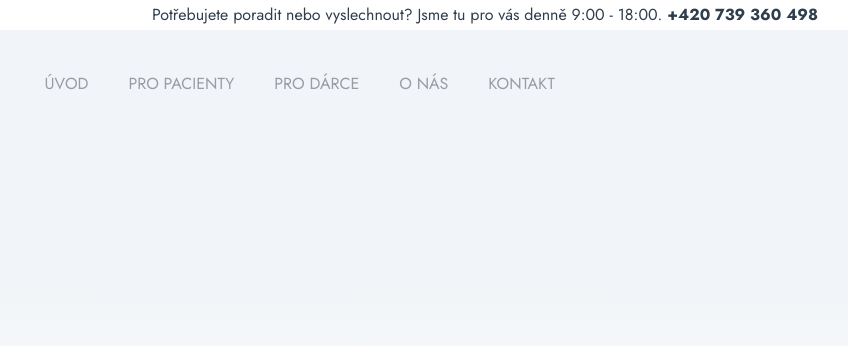
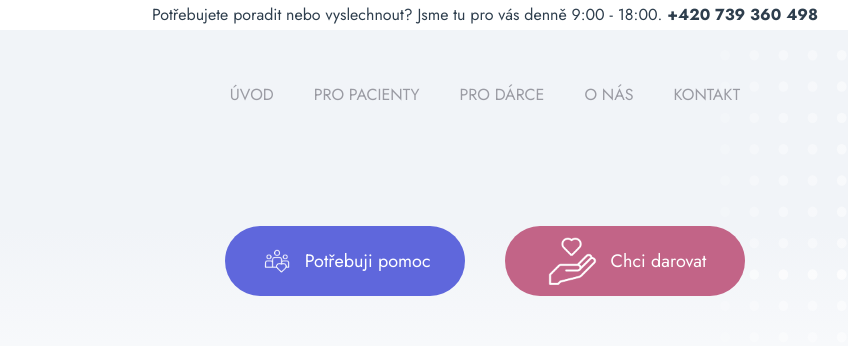
Before and after one commit to charouzic/usmevnejenprokrystofa, a website built with Parcel: page index.html in a window 1280 px wide. Shown: the full height of the page, 155-1003 px from the left. Built offline with nearby package versions, Linux system fonts and the light colour scheme.

Commit message:
Add buttons

```diff
--- a/global.css
+++ b/global.css
@@ -3,6 +3,10 @@
     margin: 0;
     line-height: normal;
     font-family: 'Jost', sans-serif;
+  }
+
+  a {
+    text-decoration: none; /* Remove underline */
   }
 
   :root {
--- a/index.css
+++ b/index.css
@@ -15,12 +15,9 @@
       display: flex;
       justify-content: space-between;
       align-items: center;
-      /* background-color: #f2f2f2; */
       padding: 10px;
       margin-right: 550px;
   }
-
-
 
   .logo img {
     max-height: 80px;
@@ -32,6 +29,9 @@
     margin: 0;
     padding: 0;
     display: flex;
+    position: absolute;
+    left: 50%;
+    transform: translateX(-50%);
   }
 
   nav li {
@@ -53,11 +53,50 @@
   }
 
   .dots-background {
-    width: 100%; /* Set the width of the div */
+    width: 100%;
     height: 550px;
     background-image: url('./public/landing_page_menu_dots.svg');
     background-repeat: no-repeat;
-    background-size: cover;
+    background-size: 100% auto;
+  }
+
+  .oval-button-container {
+    display: flex;
+    align-items: center; /* Center horizontally */
+    justify-content: center; /* Center vertically */
+    height: calc(100vh - 550px); /* Calculate the remaining space */
+  }
+
+  .oval-button {
+    width: 240px;
+    height: 70px; /* Equal width and height for round shape */
+    background-color: transparent;
+    display: flex;
+    align-items: center;
+    justify-content: center;
+    cursor: pointer;
+    border-radius: 40px; /* Make the button round */
+    text-align: center;
+    margin: 0 20px; /* Add spacing between buttons */
+  }
+
+  .oval-button img {
+    max-width: 60px; /* Adjust image size as needed */
+    max-height: 60px; /* Adjust image size as needed */
+    margin-right: 10px; /* Add spacing between image and text */
+  }
+
+  .oval-button span {
+    font-size: 18px; /* Increase the font size */
+    color: white;
+  }
+
+  .oval-button:nth-child(1) {
+    background-color: #5F67DC;
+  }
+
+  .oval-button:nth-child(2) {
+    background-color: #C26487;
   }
 }
 
--- a/index.html
+++ b/index.html
@@ -30,6 +30,16 @@
               </ul>
             </nav>
         </header>
+        <div class="oval-button-container">
+          <a href="#" class="oval-button">
+            <img src="./public/28-1@2x.png" alt="Button 1">
+            <span>Potřebuji pomoc</span>
+          </a>
+        <a href="#" class="oval-button">
+            <img src="./public/27-1@2x.png" alt="Button 2">
+            <span>Chci darovat</span>
+        </a>
+        </div>
         </section>
 
     </div>
```
Lines whose indentation alone changed are shown as unchanged.
